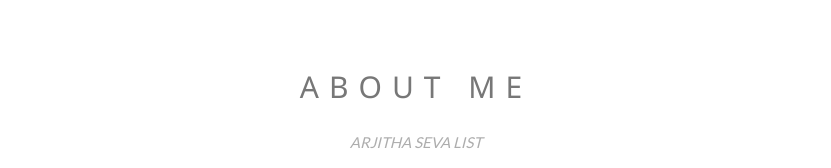
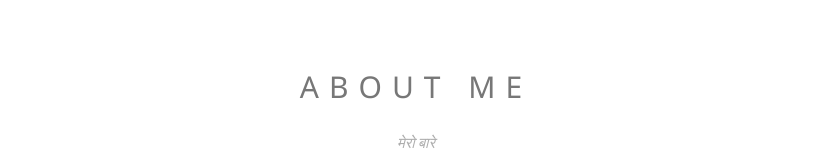
Before and after one commit to kdahal/Mahonar_puja, a plain HTML site: page index.html in a window 1280 px wide. Shown: the part 780-948 px from the top of the page, without its empty margins (224-1055 px from the left). Drawn offline with nearby package versions, Linux system fonts and the light colour scheme.

Commit message:
about me in nepali

```diff
--- a/index.html
+++ b/index.html
@@ -136,7 +136,7 @@
   <!-- The Band Section -->
   <div class="w3-container w3-content w3-center w3-padding-64" style="max-width:800px" id="band">
     <h2 class="w3-wide">ABOUT ME</h2>
-    <p class="w3-opacity"><i>ARJITHA SEVA LIST</i></p>
+    <p class="w3-opacity"><i>मेरो बारे</i></p>
     <p class="w3-justify">
         My name is Manohar Das with traditional and Vedic culture foundation. I have been priesting for more than 20 years in Hindu culture and performed more than hundreds of Hindu related ceremonies in Nepal and USA. I offer a wide range of traditional authentic Vedic pooja’s and all kinds of ceremonies like Homam – Individual (Sudarsana, Lakshmi, Venkateswara, Ganapathi, One Graha, Udhaka Shanthi, etc.) Naamakaranam, One Graha Puja, Sani Graha Puja (Thailaabhishekam), Navagraha Puja, Punyahavachanam for new born (Note: performed at home only), Naamakaranam and Punyahavachanam, Sahasranaama Archana, Satyanarayana Swamy Vratham -Saamoohika (on Poornima Day), ShankuSthaapana (Bhoomi Pooja), Seemantham, ShashD Poorthi (60th Birth Day), Swarna Pushpaarchana – Saamoohika (Malayappa Swamy, Sri Devi and Bhu Devi), Swarna Pushpaarchana – Individual (Malayappa Swamy, Sri Devi and Bhu Devi), Upanayanam, Vahana/Car Pooja(Archana included), Wedding, Hiranya Srardham, Pinda Srardham, Chandi Homam etc.
     </p>
```
